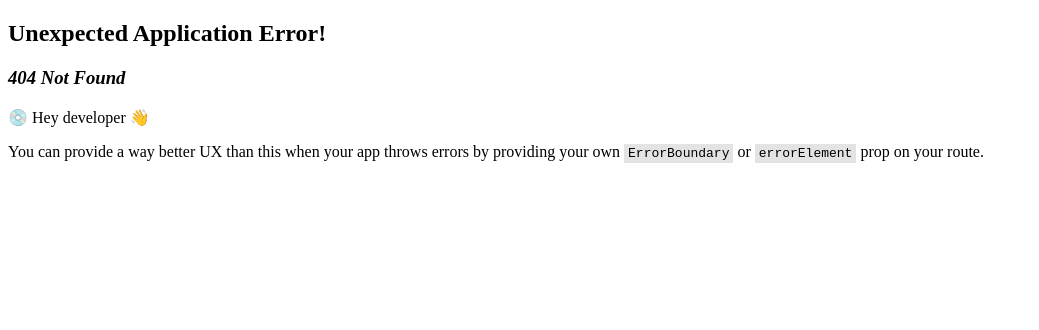
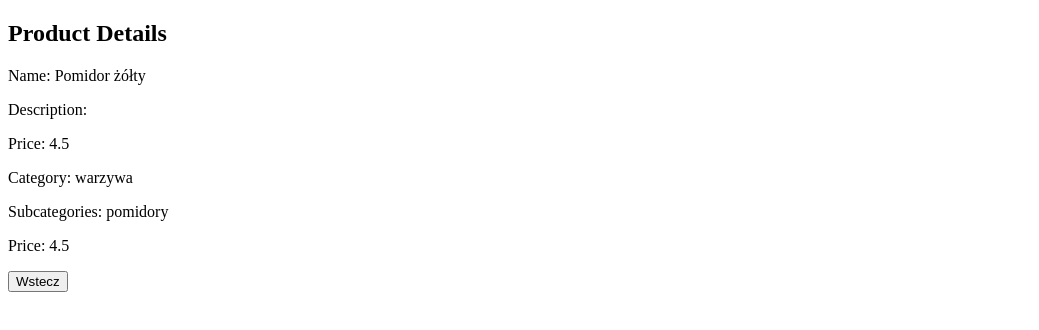
Before and after one commit to lurco/alegrosz, a React (Create React App) app: page /products/1 in a window 1280 px wide. Before the commit this address had no page. Shown: the top 330 px of the page, without its empty margins (0-1039 px from the left). Built offline with nearby package versions, Linux system fonts and the light colour scheme; data requests are answered from the project's data file.

Commit message:
adds product details

```diff
--- /dev/null
+++ b/src/components/ProductDetails.jsx
@@ -0,0 +1,57 @@
+import {useNavigate, useParams} from "react-router-dom";
+import {useEffect, useState} from "react";
+
+function ProductDetails() {
+    const [details, setDetails] = useState({});
+    const {productID} = useParams();
+    const navigate = useNavigate();
+
+    useEffect(() => {
+
+        const controller = new AbortController();
+
+        getDetails(controller.signal).then(setDetails);
+
+        return () => {
+            controller.abort();
+        }
+    }, [])
+
+    async function getDetails(signal){
+        const response = await fetch(`/products/${productID}`, {signal});
+
+        return await response.json();
+    }
+
+    return (
+        <div>
+            {Object.keys(details).length === 0 || (
+                <>
+                    <h2>Product Details</h2>
+
+                    <p>
+                        Name: {details.name}
+                    </p>
+                    <p>
+                        Description: {details.description}
+                    </p>
+                    <p>
+                        Price: {details.price}
+                    </p>
+                    <p>
+                        Category: {details.category}
+                    </p>
+                    <p>
+                        Subcategories: {details.subcategories}
+                    </p>
+                    <p>
+                        Price: {details.price}
+                    </p>
+                    <button onClick={() => navigate(-1)}>Wstecz</button>
+                </>
+            )}
+        </div>
+    );
+}
+
+export default ProductDetails;
--- a/src/components/Products.jsx
+++ b/src/components/Products.jsx
@@ -1,7 +1,7 @@
 import {useEffect, useState} from "react";
 import Search from "./Search";
 import SortByPrice from "./SortByPrice";
-import {useSearchParams} from "react-router-dom";
+import {Link, useSearchParams} from "react-router-dom";
 
 function Products() {
     const [productList, setProductList] = useState([]);
@@ -14,9 +14,7 @@
 
         const controller = new AbortController();
 
-        getProducts(controller.signal).then((data) => {
-            setProductList(data)
-        });
+        getProducts(controller.signal).then(setProductList);
 
         return () => {
             controller.abort();
@@ -76,7 +74,8 @@
                     .sort(handleSortByPrice)
                     .map((product) => (
                         <li key={product.id}>
-                            {product.name} {product.price}
+                            {product.name} {product.price}{' '}
+                            <Link to={`/products/${product.id}`}>details</Link>
                         </li>
                     ))
                 }
```
Also changed, not shown: src/routes/root.jsx (+6 -1 lines).
